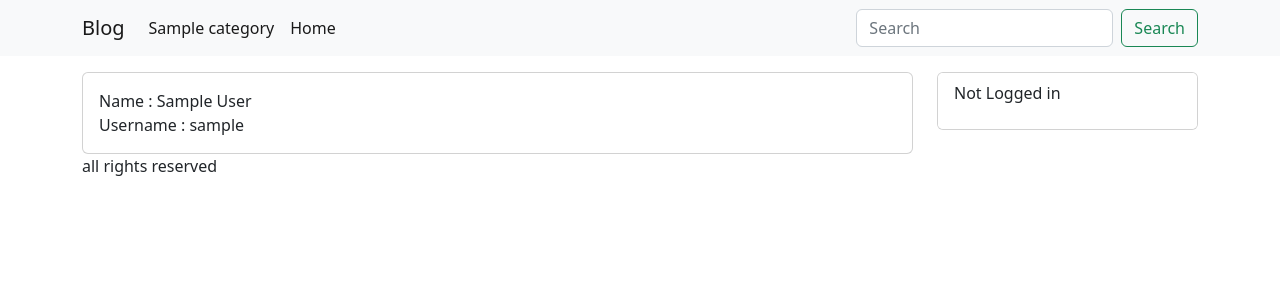
After one commit to emirhnergn/django-template, a Django app: template account/templates/pages/profile.html in a window 1280 px wide. The commit adds this page. Shown: the top 300 px of the page. Run offline with Django 4.2, Linux system fonts and the light colour scheme; the template is opened without the code that fills it: values that come from a table or form of the project are taken from there, others are empty; tables that the repository leaves empty hold one stand-in row (values such as "Sample post"); some libraries are stand-ins or nearby versions.

Commit message:
template v2

```diff
--- a/account/admin.py
+++ b/account/admin.py
@@ -1,4 +1,6 @@
 from django.contrib import admin
+from django.contrib.auth.admin import UserAdmin
+from account.models import CustomUserModel
 
 @admin.register(CustomUserModel)
 class CustomAdmin(UserAdmin):
--- /dev/null
+++ b/account/templates/pages/profile.html
@@ -0,0 +1,22 @@
+{% extends 'base.html' %}
+
+{% block title %}
+    {{profile.username}}
+{% endblock title %}
+
+
+{% block content %}
+
+<div class="card">
+    <div class="card-body">
+        {% if profile.get_full_name == ''  %}
+            <p>Name: None</p>
+        {% else %}
+            Name : {{profile.first_name}} {{profile.last_name}}
+        {% endif %}
+        <br>
+        Username : {{profile.username}}
+    </div>
+</div>
+
+{% endblock content %}
--- /dev/null
+++ b/account/urls.py
@@ -0,0 +1,6 @@
+from django.urls import path
+from account.views import *
+
+urlpatterns = [
+    path('profile/<str:username>', ProfileDetailView.as_view(), name='profile'),
+]
--- a/templateapp/admin.py
+++ b/templateapp/admin.py
@@ -1,5 +1,5 @@
 from django.contrib import admin
-from models import CategoryModel, TextModel, CommentModel
+from .models import CategoryModel, TextModel, CommentModel
 
 admin.site.register(CategoryModel)
 
--- a/templateapp/forms.py
+++ b/templateapp/forms.py
@@ -1,5 +1,5 @@
 from django import forms
-from models import CommentModel
+from .models import CommentModel
 
 class AddCommentForm(forms.ModelForm):
     class Meta:
--- a/templateapp/models.py
+++ b/templateapp/models.py
@@ -37,7 +37,6 @@ class CommentModel(DateAbstarctModel):
     text = models.ForeignKey(TextModel, on_delete=models.CASCADE, related_name='comments')
     comment = models.TextField(blank=False, null=False)
 
-
     class Meta:
         db_table = 'comment'
         verbose_name_plural = 'Comments'
--- a/templateapp/templatetags/category_list.py
+++ b/templateapp/templatetags/category_list.py
@@ -1,5 +1,5 @@
 from django import template
-from models import CategoryModel
+from ..models import CategoryModel
 
 register = template.Library()
 
--- /dev/null
+++ b/templateapp/urls.py
@@ -0,0 +1,8 @@
+from django.urls import path
+from .views import *
+
+urlpatterns = [
+    path('', home, name='home'),
+    path('detail/<slug:slug>', DetailView.as_view(), name='detail'),
+    path('category/<slug:categorySlug>', CategoryListView.as_view(), name='category'),
+]
--- a/templates/components/navbar.html
+++ b/templates/components/navbar.html
@@ -19,9 +19,6 @@
             <a class="nav-link active" aria-current="page" href="#">Home</a>
 
           </li>
-          <li class="nav-item">
-            <a class="nav-link active" aria-current="page" href="{% url 'contact' %}">Contact</a>
-          </li>
 
         </ul>
         <form action="{% url 'home' %}" class="d-flex" role="search">
--- a/templates/components/sidebar.html
+++ b/templates/components/sidebar.html
@@ -2,29 +2,11 @@
     {% if request.user.is_authenticated %}
     <ul class="list-group list-group-flush">
       <li class="list-group-item">Logged in as: {{request.user.username}}</li>
-      <li class="list-group-item">
-        <a href="{% url 'edit-profile' %}">Edit Profile</a>
-      </li>
-      <li class="list-group-item">
-        <a href="{% url 'change-password' %}">Change Password</a>
-      </li>
-      <li class="list-group-item">
-        <a href="{% url 'create-article' %}">Create Article</a>
-      </li>
-      <li class="list-group-item">
-        <a href="{% url 'my-articles' %}">My Articles</a>
-      </li>
-      <li class="list-group-item">
-        <a href="{% url 'logout' %}">Sign Out</a>
-      </li>
     </ul>
     {% else %}
     <ul class="list-group list-group-flush">
       <li class="list-group-item">
-        <a href="{% url 'login' %}">Login</a>
-      </li>
-      <li class="list-group-item">
-        <a href="{% url 'sign-up' %}">Sign Up</a>
+        <p>Not Logged in</p>
       </li>
     </ul>
     {% endif %}
```
Also changed, not shown: account/views.py (+10 -2 lines), config/settings/base.py (+7 -2 lines), templateapp/views.py (+11 -2 lines), account/migrations/0001_initial.py (added), templateapp/migrations/0001_initial.py (added), templateapp/templates/pages/detail.html (renamed from templateapp/templates/detail.html), templateapp/templates/pages/home.html (renamed from templateapp/templates/home.html), 2 other files.
